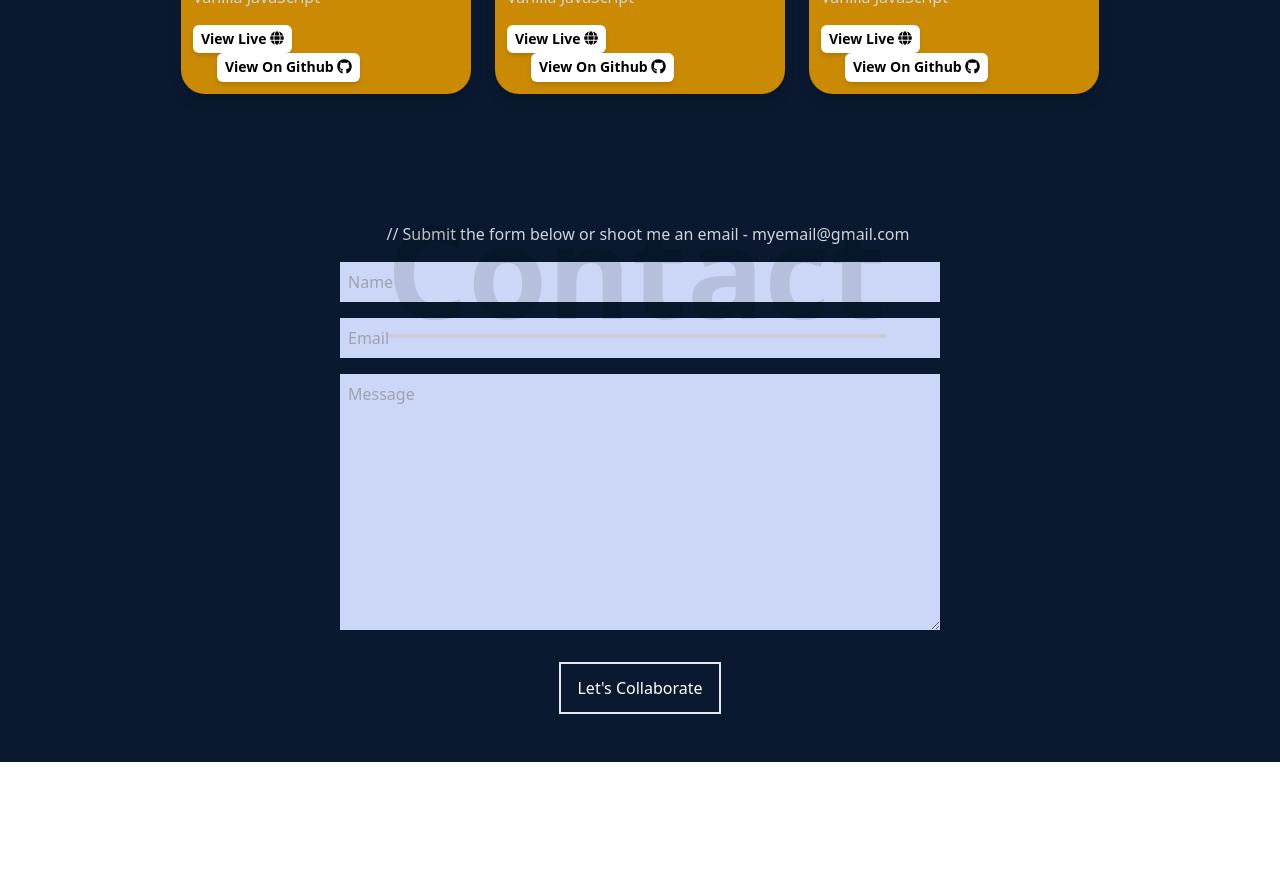
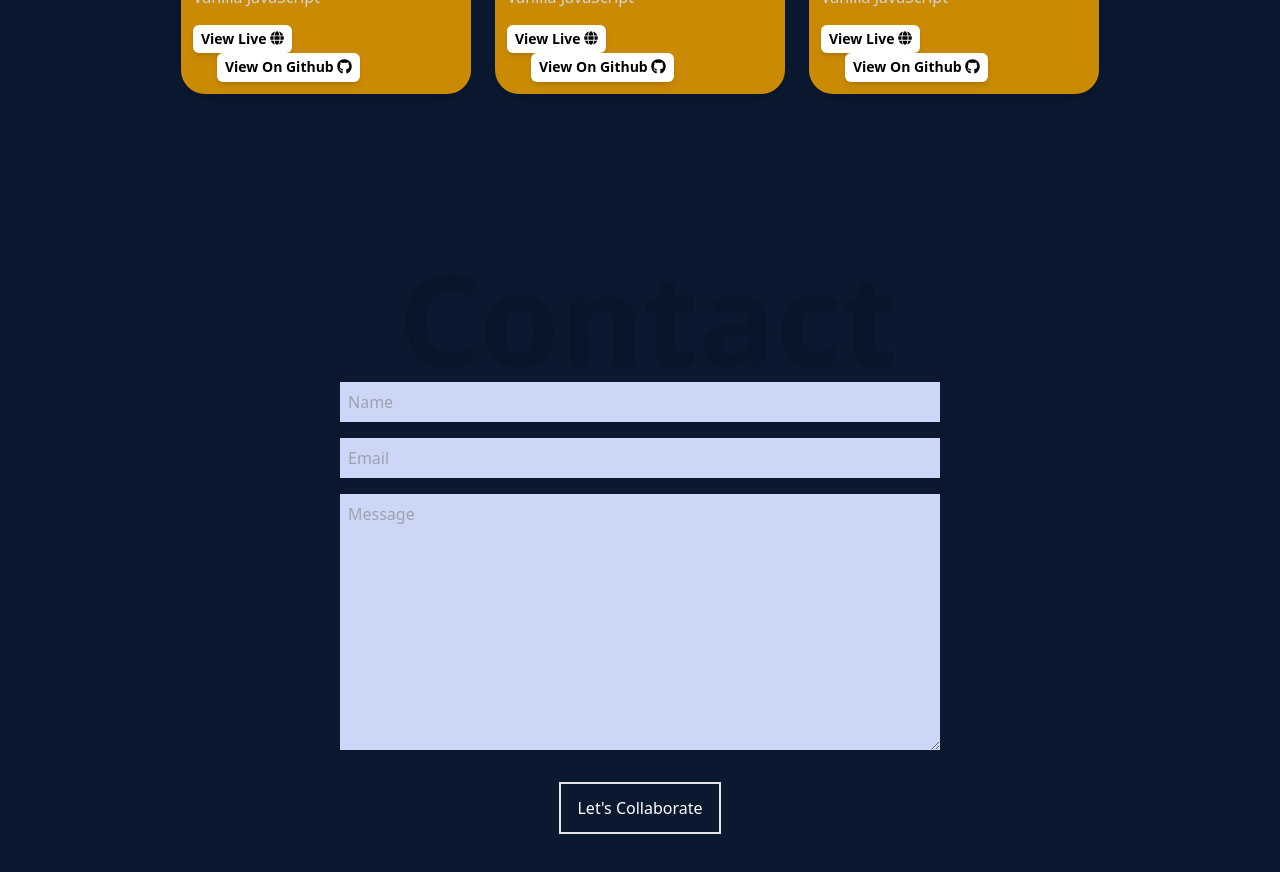
Before and after one commit to segunajibola/portfolio, a React (Create React App) app: page / in a window 1280 px wide. Shown: the part 3000-3872 px from the top of the page. Before the commit the page ends 3762 px from the top, so only its background shows below. Built offline with nearby package versions, Linux system fonts and the light colour scheme; the HTML template or start-up script is replaced by a standard one.

Commit message:
fix skills

```diff
--- a/src/components/Contact.js
+++ b/src/components/Contact.js
@@ -3,11 +3,10 @@ import React from 'react'
 const Contact = () => {
   return (
     <div name='contact' className='w-full bg-[#0a192f] flex flex-col justify-center items-center p-4'>
-        <div className='relative pt-20 pl-4'>
-            <p className='absolute opacity-10 text-9xl font-bold inline border-b-4 border-yellow-600'>Contact</p>
-            <p className='text-gray-300 py-4'>// Submit the form below or shoot me an email - myemail@gmail.com</p>
+        <div className='relative pt-32 pl-4'>
+            <p className='opacity-10 text-9xl font-bold inline border-b-4 border-yellow-600'>Contact</p>
         </div>
-        <form method='POST' action="https://getform.io/f/a699a1b2-f225-434e-b317-1fbbde8e006c" className='flex flex-col max-w-[600px] w-full'>
+        <form method='POST' action="https://getform.io/f/a699a1b2-f225-434e-b317-1fbbde8e006c" className='relative flex flex-col max-w-[600px] w-full'>
             <input className='bg-[#ccd6f6] p-2' type="text" placeholder='Name' name='name' />
             <input className='my-4 p-2 bg-[#ccd6f6]' type="email" placeholder='Email' name='email' />
             <textarea className='bg-[#ccd6f6] p-2' name="message" rows="10" placeholder='Message'></textarea>
```
